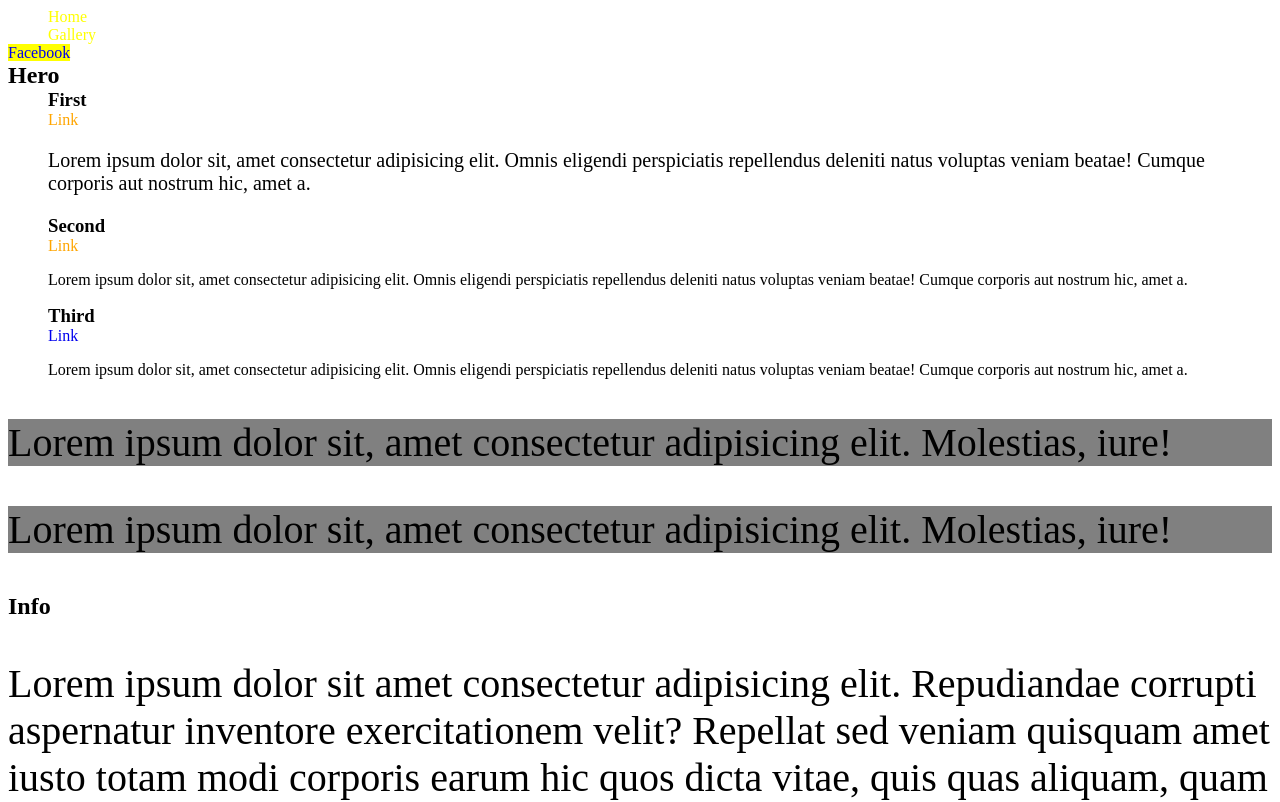
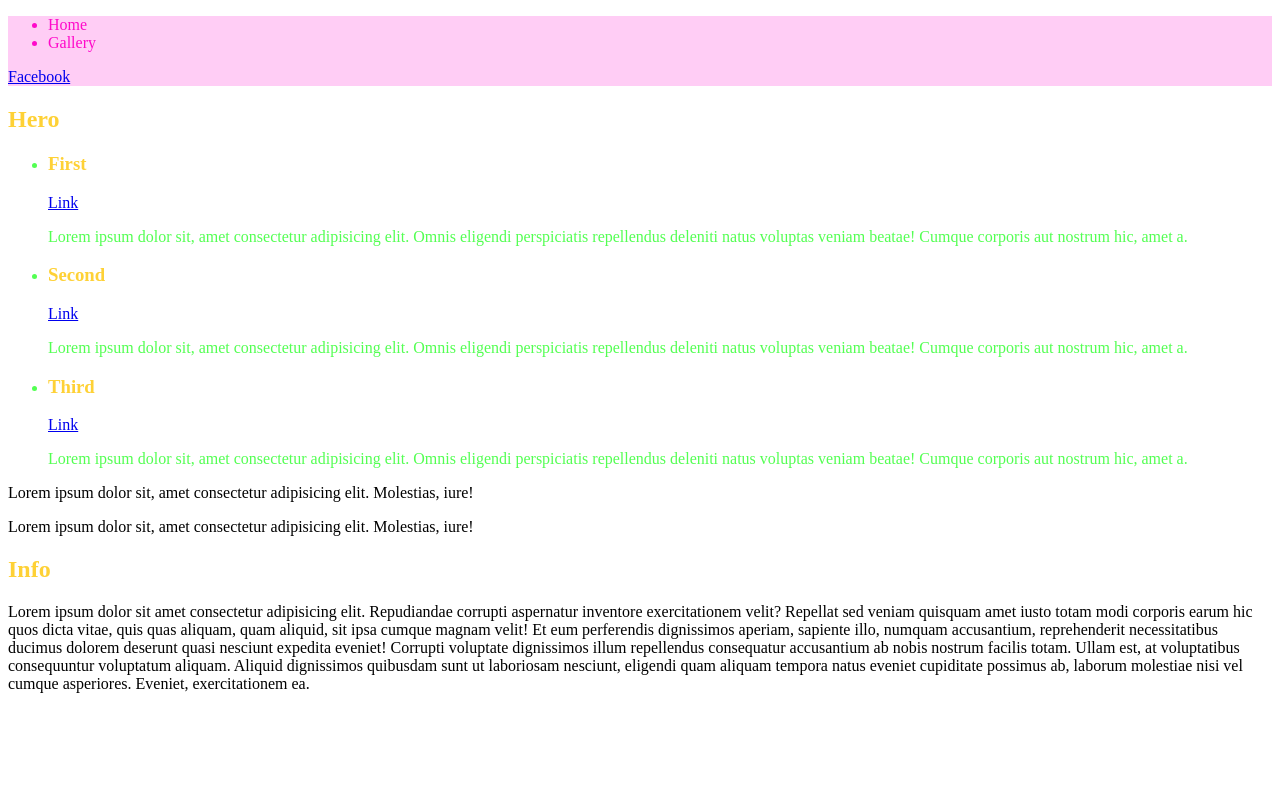
Before and after one commit to varvaramois/lesson7, a plain HTML site: page index.html in a window 1280 px wide. Shown: the top 802 px of the page. Drawn offline with Linux system fonts and the light colour scheme.

Commit message:
Add vars

```diff
--- a/css/styles.css
+++ b/css/styles.css
@@ -1,3 +1,21 @@
+:root {
+    --accent-color: #FED136;
+    --main-color: #777;
+    --add-color: #222;
+    --add-white: #fff;
+}
+h2, h3 {
+    color: var(--accent-color);
+}
+.nav {
+    color: rgb(255, 9, 202);
+}
+header {
+    background-color: rgba(255, 9, 202, 0.2);
+}
+.list-hero > li {
+    color: #53FF52;
+}
 /* h2 {
  color: red;
 } */
@@ -5,7 +23,7 @@
 /* * {
     color: green;
  } */
-a {
+/* a {
   text-decoration: none;
 }
 .list {
@@ -18,8 +36,8 @@ a {
 /* #hero {
      color: gray;
 } */
-a[href*="google"] {
-  color: orange;
+/* a[href*="google"] { */
+  /* color: orange;
 }
 h2,
 h3,
@@ -40,4 +58,4 @@ nav + a {
 }
 .hero ~ p {
   background-color: gray;
-}
+} */
--- a/index.html
+++ b/index.html
@@ -8,7 +8,7 @@
   </head>
   <body>
     <header>
-      <nav>
+      <nav class="nav">
         <ul class="list list-header">
           <li>Home</li>
           <li>Gallery</li>
@@ -19,7 +19,7 @@
     <main>
       <section>
         <h2 class="hero">Hero</h2>
-        <ul class="list">
+        <ul class="list list-hero">
           <li>
             <h3>First</h3>
             <a href="https://www.google.com.ua/">Link</a>
```
